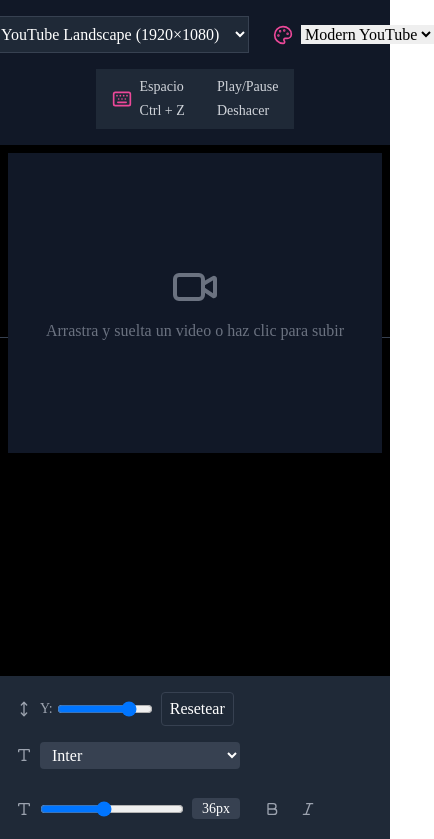
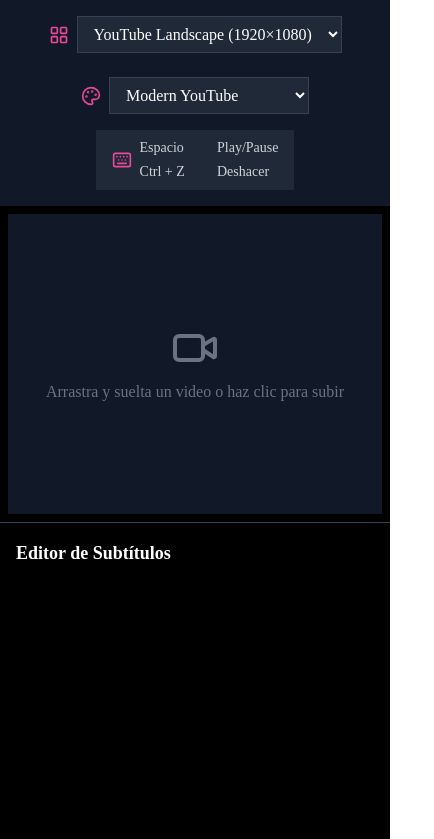
Before and after one commit to cristianccgg/captionsCplayer, a React (Vite) app: page / in a window 390 px wide. Shown: the top 839 px of the page, 434 px wide, since content can reach past the window. Built offline with nearby package versions, Linux system fonts and the light colour scheme.

Commit message:
layout mobile ui

```diff
--- a/src/components/EditorControls.jsx
+++ b/src/components/EditorControls.jsx
@@ -55,7 +55,7 @@ const EditorControls = ({
 
   return (
     <div className="flex flex-col md:flex-row items-center justify-between gap-4 p-4 bg-gray-900 rounded-lg">
-      <div className="flex items-center gap-6">
+      <div className="flex flex-col md:flex-row items-center gap-6">
         {/* Control de Aspect Ratio */}
         <div className="flex items-center gap-2">
           <AspectRatioIcon className="w-5 h-5 text-pink-500" />
@@ -85,6 +85,7 @@ const EditorControls = ({
               // Usar onStyleChange pasado desde el padre
               onStyleChange(stylePresets[selectedStyle]);
             }}
+            className="bg-gray-800 text-white px-3 py-2 rounded-md border border-gray-700 min-w-[200px]"
           >
             <option value="modern">Modern YouTube</option>
             <option value="highlight">Con Highlight</option>
--- a/src/components/VideoEditor.jsx
+++ b/src/components/VideoEditor.jsx
@@ -797,7 +797,7 @@ export function VideoEditor() {
 
         {/* Video Preview */}
         <div className="flex-none md:flex-1 flex flex-col order-1 md:order-2">
-          <div className="h-48 md:h-auto p-2 md:p-4 bg-black">
+          <div className="h-68 md:h-auto p-2 md:p-4 bg-black">
             <div
               ref={videoContainerRef}
               className="relative mx-auto bg-gray-900 rounded-lg overflow-hidden min-h-[300px] max-h-[60vh]" // Agregado min-h-[300px]
```
